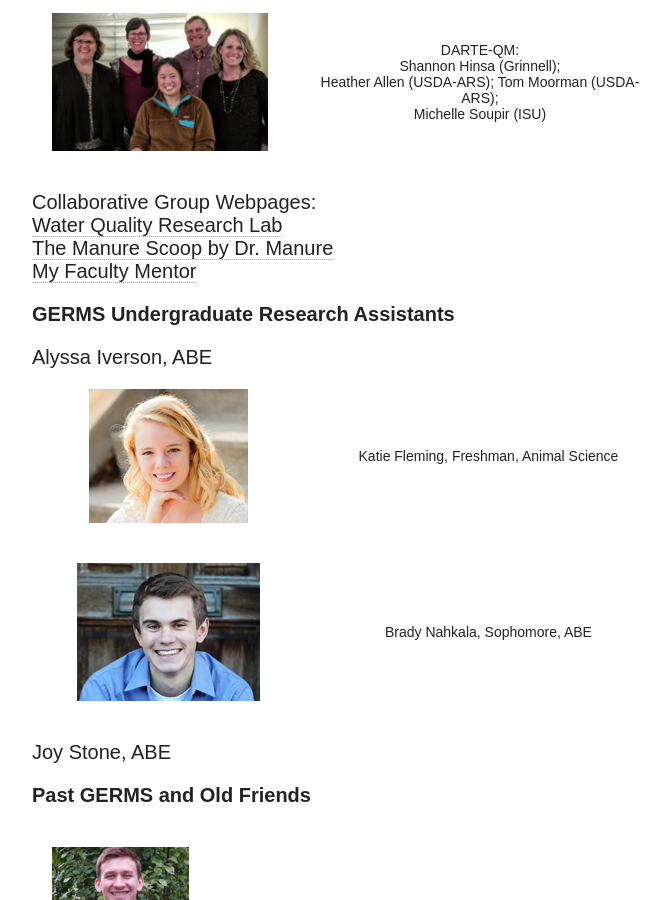
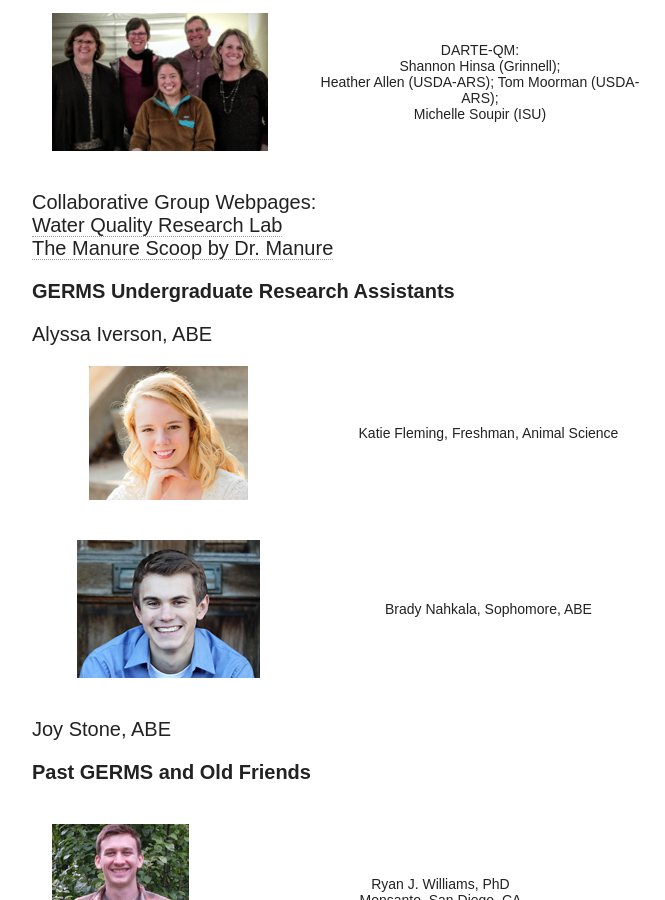
Before and after one commit to germs-lab/germs-lab.github.com-bu, a Jekyll site: the page built from people/index.md, in a window 1280 px wide and 900 px high, scrolled down 1911 px. Shown: the whole window, without its empty margins (288-953 px from the left). Built offline with Jekyll 4.4.1, drawn with Linux system fonts in a browser that asks for light colours; nearby versions of some CDN libraries.

Commit message:
removed raj

```diff
--- a/people/index.md
+++ b/people/index.md
@@ -99,7 +99,6 @@ document.write("<a href='" + "mail" + "to:" + username + "@" + hostname + "'>" +
 Collaborative Group Webpages:
 [Water Quality Research Lab](https://www.abe.iastate.edu/soupir/)
 [The Manure Scoop by Dr. Manure](http://themanurescoop.blogspot.com/)
-[My Faculty Mentor](https://ramanationblog.wordpress.com/)
 
 <p><b>GERMS Undergraduate Research Assistants</b></p>
 <table class="tg">
```
